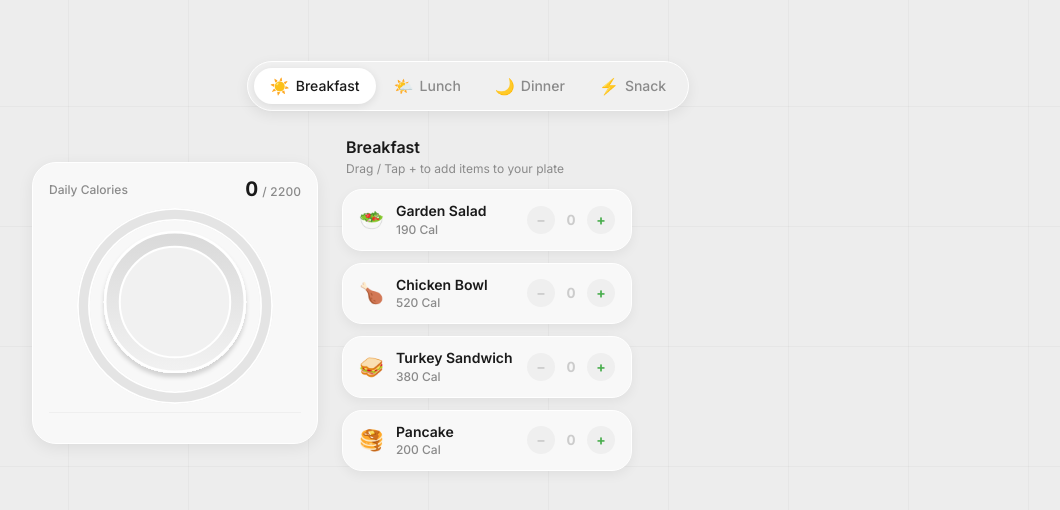
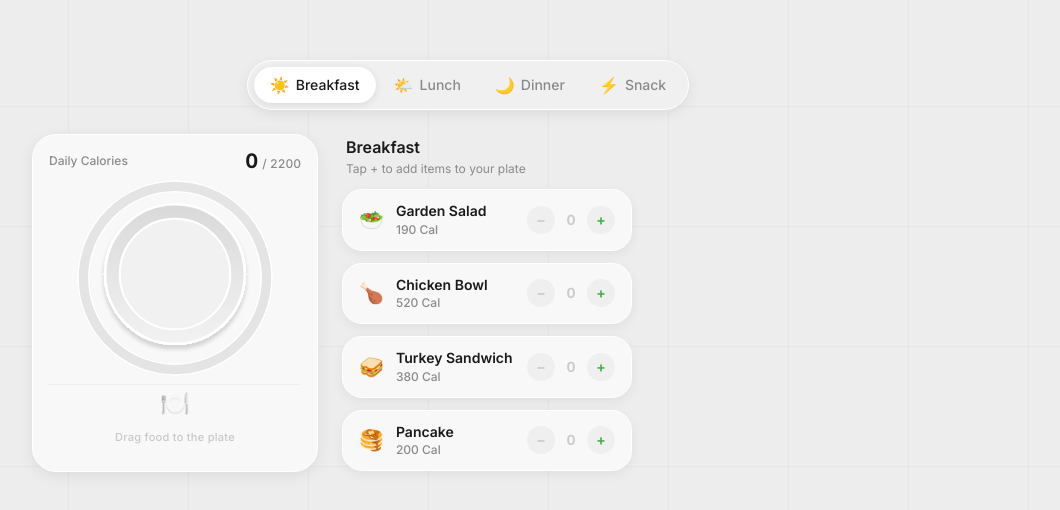
Before and after one commit to magdesignz/xplore-8, a Next.js app: page / in a window 1280 px wide. Shown: the part 134-644 px from the top of the page, without its empty margins (172-1232 px from the left). Built offline with nearby package versions, Linux system fonts and the light colour scheme.

Commit message:
Revert "30px stack area, remove empty-state icon, remove popup, update subtitle"
This reverts commit 9fdae9461225b05f504325e9919dc59668617a7a.

```diff
--- a/components/CalorieStackExperience.tsx
+++ b/components/CalorieStackExperience.tsx
@@ -13,6 +13,7 @@ import { MealTabs }          from "./MealTabs";
 import { FoodCard }          from "./FoodCard";
 import { StackArea }         from "./StackArea";
 import { CircularProgress }  from "./CircularProgress";
+import { GoalPopup }         from "./GoalPopup";
 
 import { CALORIE_GOAL, MEAL_FOODS } from "@/lib/data";
 import type { MealCategory, FoodItem, StackLayer } from "@/lib/types";
@@ -51,8 +52,9 @@ export default function CalorieStackExperience() {
   const plateRef = useRef<HTMLDivElement>(null);
 
   // ── Calorie / goal ───────────────────────────────────────────────────────
-  const bounceControls = useAnimation();
-  const prevGoalRef    = useRef(false);
+  const bounceControls  = useAnimation();
+  const prevGoalRef     = useRef(false);
+  const [showGoalPopup, setShowGoalPopup] = useState(false);
 
   const totalCalories = stackLayers.reduce((sum, l) => sum + l.calories, 0);
   const isGoalReached = totalCalories >= CALORIE_GOAL;
@@ -63,6 +65,7 @@ export default function CalorieStackExperience() {
         scale: [1, 1.09, 0.95, 1.05, 1],
         transition: { duration: 0.6, ease: "easeInOut" },
       });
+      setShowGoalPopup(true);
     }
     prevGoalRef.current = isGoalReached;
   }, [isGoalReached, bounceControls]);
@@ -104,6 +107,12 @@ export default function CalorieStackExperience() {
     }));
   }, []);
 
+  const handleReset = useCallback(() => {
+    setShowGoalPopup(false);
+    setStackLayers([]);
+    setFoodCounts({});
+  }, []);
+
   const currentFoods = MEAL_FOODS[activeMeal];
 
   // ── SSR shell ─────────────────────────────────────────────────────────────
@@ -143,6 +152,7 @@ export default function CalorieStackExperience() {
             style={{
               width:      286,
               minWidth:   286,
+              height:     338.25,
               background: "#F8F8F8",
               border:     "1.5px solid #FFFFFF",
               boxShadow:  "0px 4px 16px rgba(0,0,0,0.07)",
@@ -189,8 +199,8 @@ export default function CalorieStackExperience() {
             {/* Divider */}
             <div style={{ height: 1, background: "#EFEFEF", margin: "0 16px" }} />
 
-            {/* Stack area — 30 px below the divider */}
-            <div className="px-4 pt-1" style={{ height: 30, overflow: "visible" }}>
+            {/* Stack area — fills remaining card height */}
+            <div className="px-4 py-1 flex-1" style={{ overflow: "visible", minHeight: 0 }}>
               <StackArea stackLayers={stackLayers} />
             </div>
           </motion.div>
@@ -210,7 +220,7 @@ export default function CalorieStackExperience() {
                 {activeMeal}
               </div>
               <div className="text-xs mt-0.5" style={{ color: "#8A8A8A" }}>
-                Drag / Tap + to add items to your plate
+                Tap + to add items to your plate
               </div>
             </motion.div>
 
@@ -252,6 +262,11 @@ export default function CalorieStackExperience() {
         </div>
       </div>
 
+      {/* ── Goal popup ── */}
+      <AnimatePresence>
+        {showGoalPopup && <GoalPopup key="goal-popup" onReset={handleReset} />}
+      </AnimatePresence>
+
       {/* ── Fixed-position drag ghost — renders above ALL stacking contexts ── */}
       <AnimatePresence>
         {draggingFood && (
--- a/components/StackArea.tsx
+++ b/components/StackArea.tsx
@@ -1,6 +1,6 @@
 "use client";
 
-import { AnimatePresence } from "motion/react";
+import { motion, AnimatePresence } from "motion/react";
 import { StackLayer, CARD_H, STEP_Y } from "./StackLayer";
 import type { StackLayer as StackLayerData } from "@/lib/types";
 
@@ -15,13 +15,39 @@ export function StackArea({ stackLayers }: StackAreaProps) {
   const visible = stackLayers.slice(-MAX_VISIBLE);
   const count   = visible.length;
 
-  const containerH = count > 0 ? CARD_H + (count - 1) * STEP_Y : 0;
+  // Container grows to fit the tower; overflow:visible keeps peek edges visible
+  const containerH = count > 0 ? CARD_H + (count - 1) * STEP_Y : 56;
 
   return (
     <div
       className="relative w-full"
       style={{ height: containerH, overflow: "visible" }}
     >
+      {/* ── Empty state ── */}
+      <AnimatePresence>
+        {count === 0 && (
+          <motion.div
+            key="empty"
+            initial={{ opacity: 0 }}
+            animate={{ opacity: 1 }}
+            exit={{    opacity: 0, transition: { duration: 0.12 } }}
+            transition={{ duration: 0.2 }}
+            className="absolute inset-0 flex flex-col items-center justify-center gap-2 pointer-events-none select-none"
+          >
+            <motion.div
+              animate={{ y: [0, -4, 0] }}
+              transition={{ repeat: Infinity, duration: 3, ease: "easeInOut" }}
+              className="text-2xl"
+            >
+              🍽️
+            </motion.div>
+            <div className="text-[11px] font-medium tracking-wide" style={{ color: "#C8C8C8" }}>
+              Drag food to the plate
+            </div>
+          </motion.div>
+        )}
+      </AnimatePresence>
+
       {/* ── Apple Wallet stack — newest on top (depth 0) ── */}
       <AnimatePresence>
         {visible.map((layer, i) => {
```
